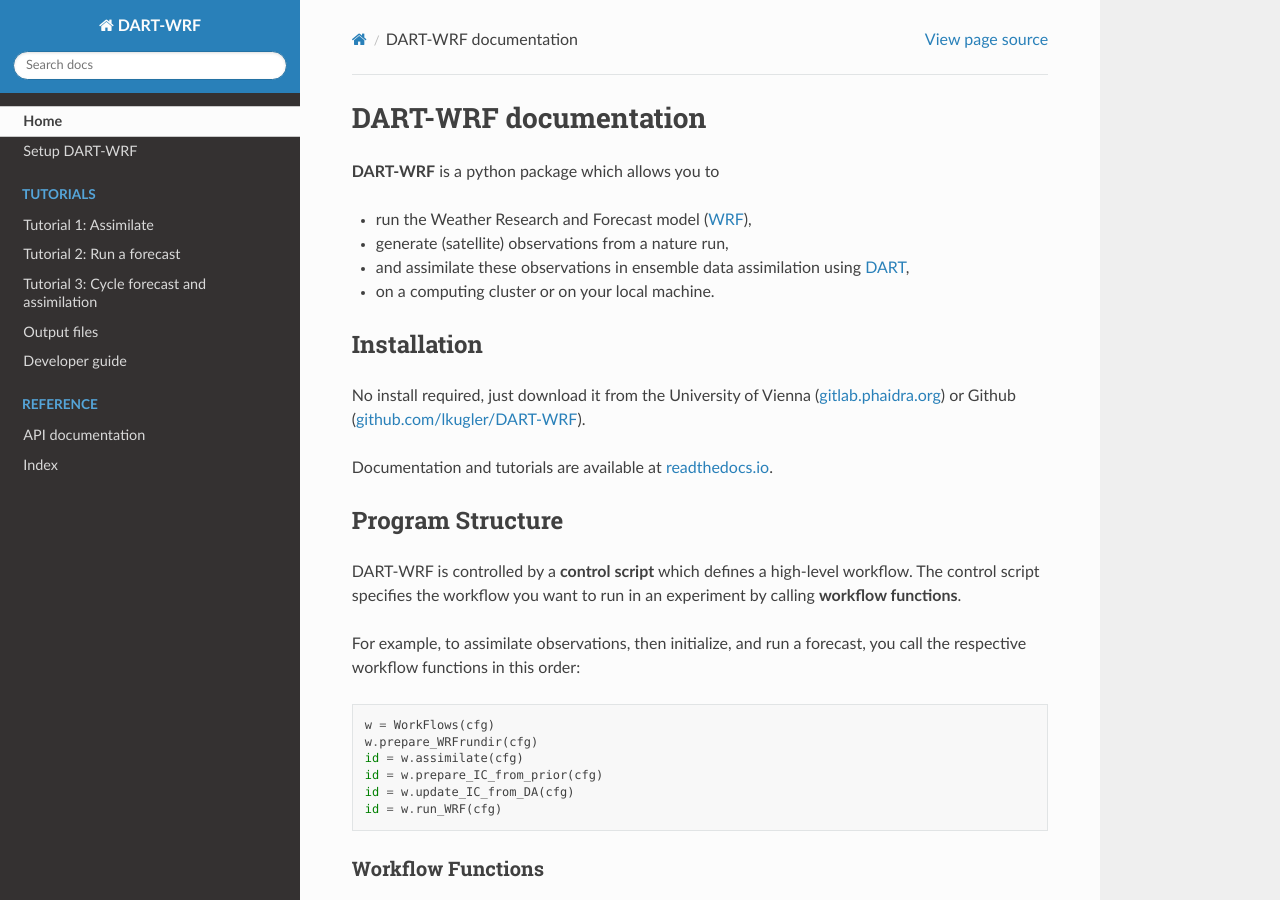
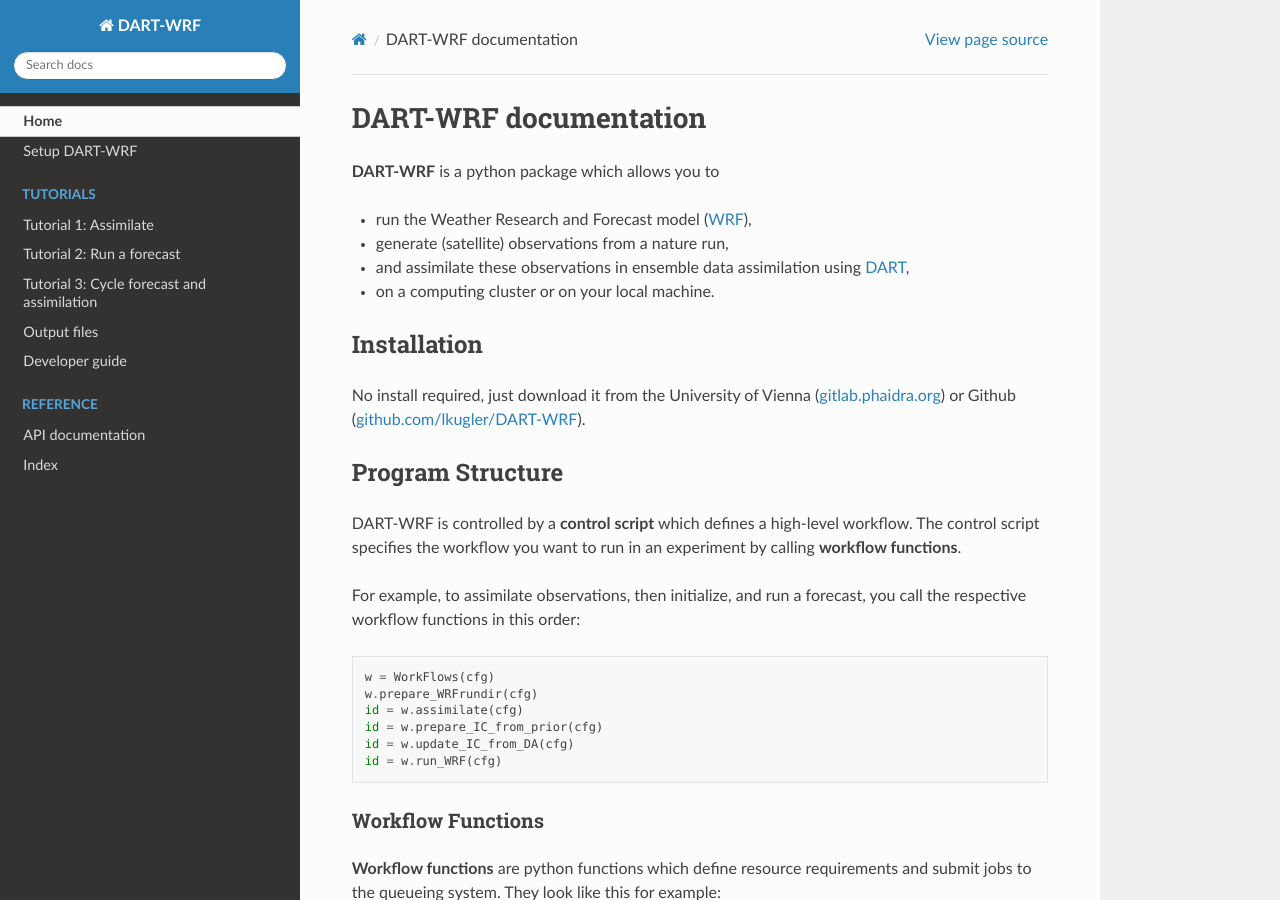
Before and after one commit to lkugler/DART-WRF, a Sphinx documentation site: the page built from docs/source/index.rst, in a window 1280 px wide and 900 px high. Built offline with Sphinx 7.4.7 and the Read the Docs theme 3.1.0, drawn with Linux system fonts in a browser that asks for light colours; some of the changed lines change nothing that is shown.

Commit message:
fix links

```diff
--- a/docs/source/index.rst
+++ b/docs/source/index.rst
@@ -12,9 +12,8 @@
 Installation
 ------------
 
-No install required, just download it from the University of Vienna (`gitlab.phaidra.org <PHAIDRA_URL>`_) or Github (`github.com/lkugler/DART-WRF <GITHUB_URL>`_).
+No install required, just download it from the University of Vienna (`gitlab.phaidra.org <https://gitlab.phaidra.org/dataassimilation/DART-WRF/>`_) or Github (`github.com/lkugler/DART-WRF <https://github.com/lkugler/DART-WRF>`_).
 
-Documentation and tutorials are available at `readthedocs.io <READTHEDOCS_URL>`_.
 
 
 Program Structure
@@ -112,16 +111,6 @@
 * **Tutorial 3** shows you how to run a WRF forecast with an analysis.
 * **Tutorial 4** combines all steps into a single script.
 
-..
-   Explicit Target Definitions (for uniformity)
-   This section is hidden from the main rendered text.
-..
-
-.. _WRF_URL: https://www2.mmm.ucar.edu/wrf/users/docs/docs_and_pubs.html
-.. _DART_URL: https://docs.dart.ucar.edu/en/latest/
-.. _PHAIDRA_URL: https://gitlab.phaidra.org/dataassimilation/DART-WRF/
-.. _GITHUB_URL: https://github.com/lkugler/DART-WRF
-.. _READTHEDOCS_URL: https://dart-wrf.readthedocs.io/en/latest/
 
 .. toctree::
    :hidden:
```
